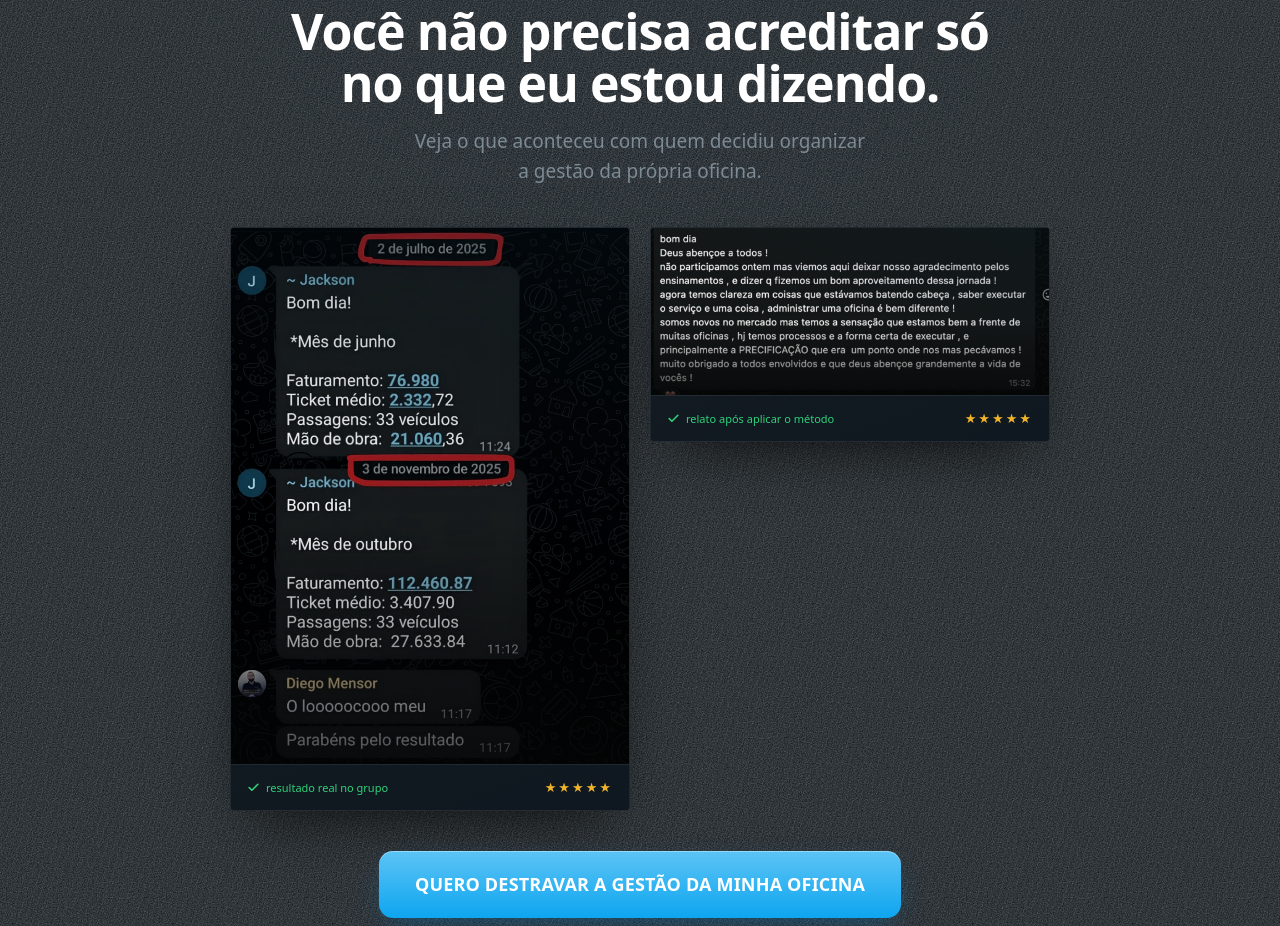
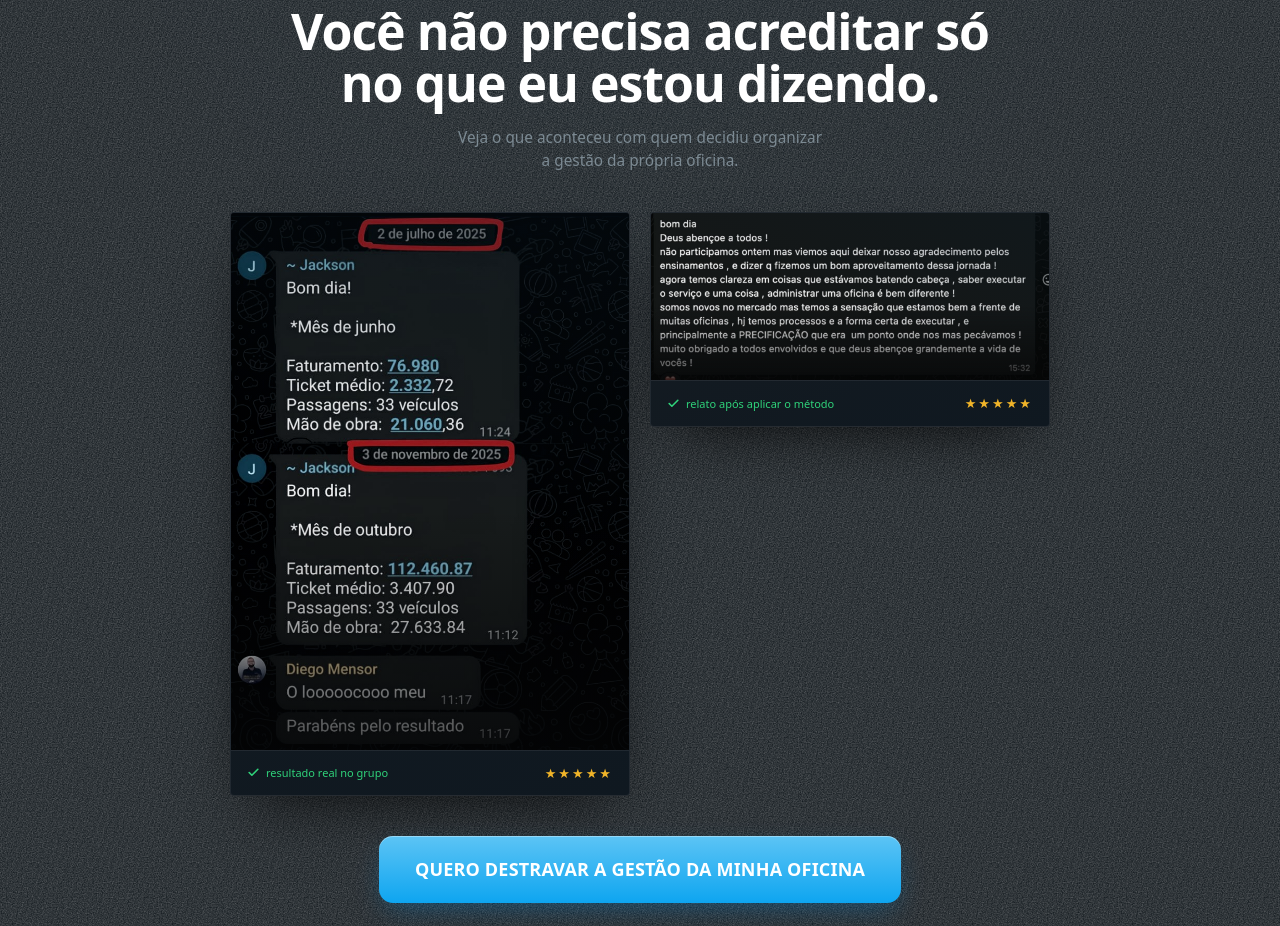
Before and after one commit to cezarhlima1/diegomensor, a Next.js app: page /destrave/lp1 in a window 1280 px wide. Shown: the part 1920-2846 px from the top of the page. Built offline with nearby package versions, Linux system fonts and the light colour scheme.

Commit message:
ajuste texto dobra 2

```diff
--- a/components/destrave/DestravePage.tsx
+++ b/components/destrave/DestravePage.tsx
@@ -173,7 +173,9 @@ export default function DestravePage({ copy }: { copy: DestraveCopy }) {
         <div className="wrap text-center">
           <h2 className="section-title reveal mx-auto max-w-[26ch]">{copy.block3.title}</h2>
           {copy.block3.subtitle && (
-            <p className="lead reveal d1 mx-auto mt-4 max-w-[42ch]">{copy.block3.subtitle}</p>
+            <p className="reveal d1 mx-auto mt-4 max-w-[42ch] text-[clamp(14px,1.2vw,16px)] leading-[1.5] text-muted">
+              {copy.block3.subtitle}
+            </p>
           )}
 
           <div className="grid grid-cols-1 sm:grid-cols-2 gap-5 max-w-[820px] mx-auto mt-10 items-start">
```
